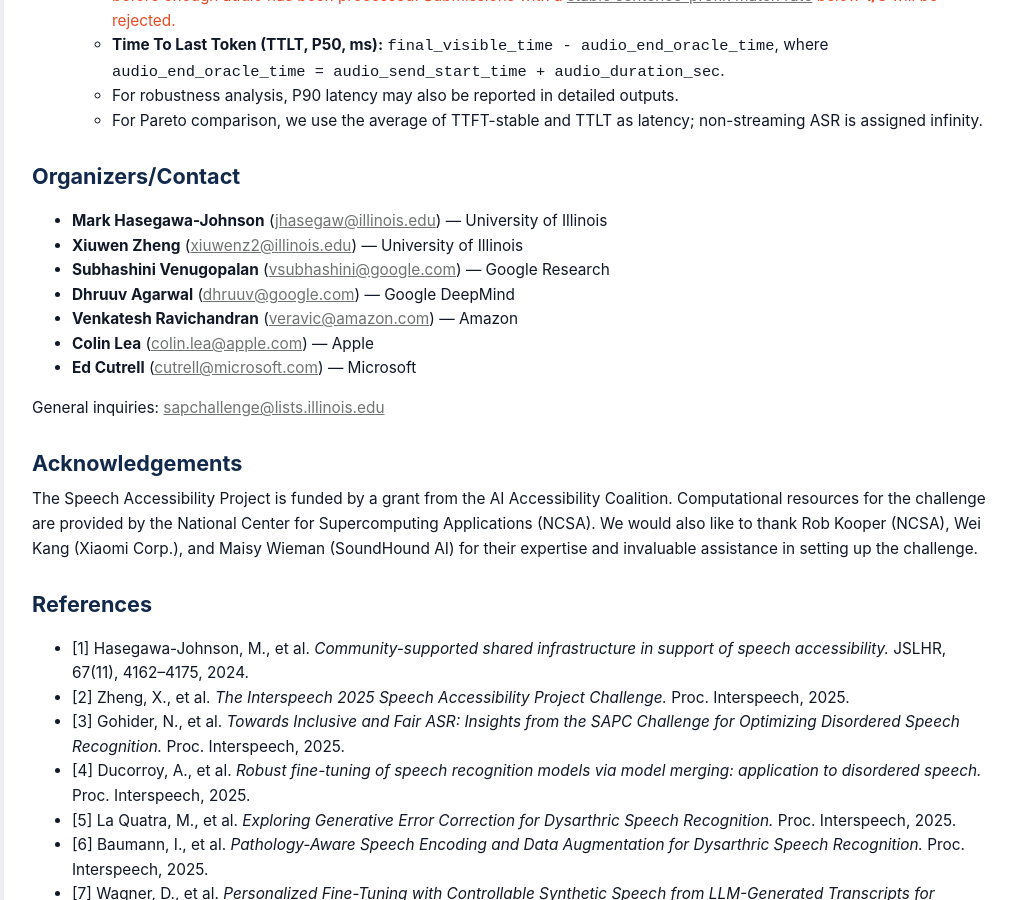
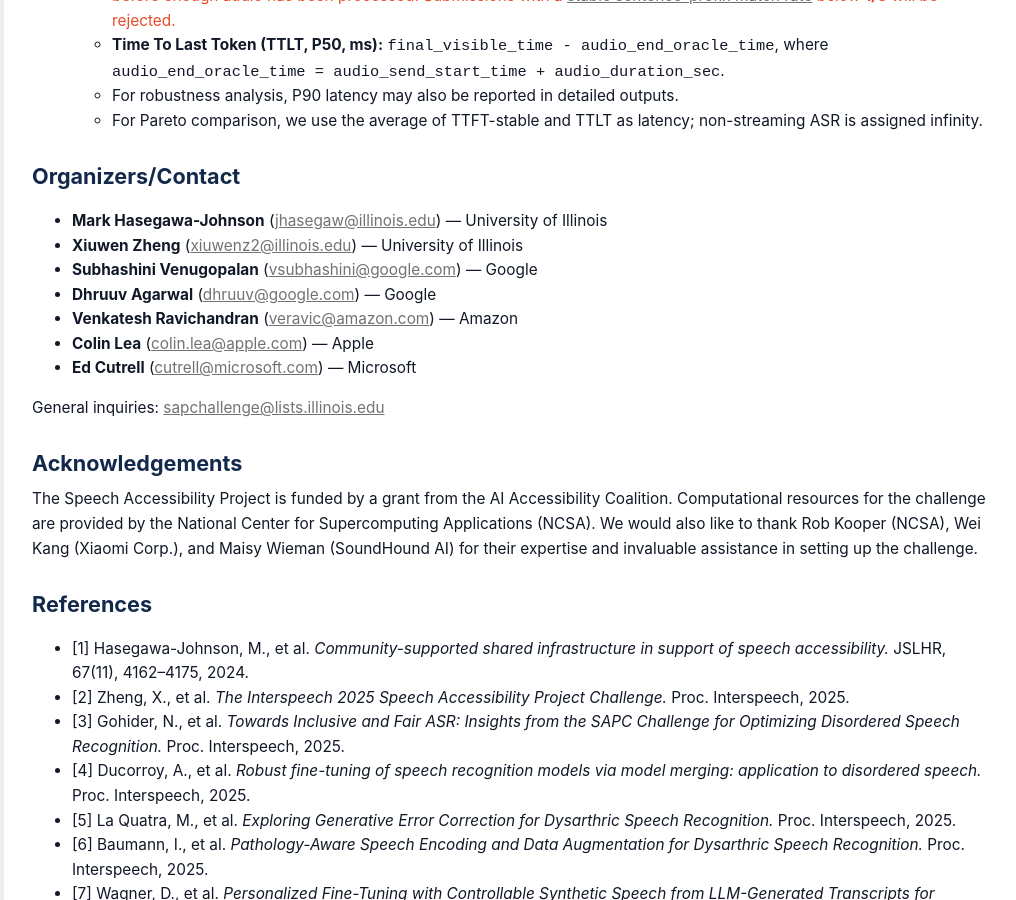
Before and after one commit to xiuwenz2/SAPC2-website, a Jekyll site: the page built from index.md, in a window 1280 px wide and 900 px high, scrolled down 1990 px. Shown: the whole window, without its empty margins (128-1144 px from the left). Built offline with Jekyll 4.4.1, drawn with Linux system fonts in a browser that asks for light colours.

```diff
--- a/index.md
+++ b/index.md
@@ -107,8 +107,8 @@ Teams submitting to the competition will be invited to present their work at the
 ## <a id="call"></a>Organizers/Contact
 - **Mark Hasegawa-Johnson** ([jhasegaw@illinois.edu](mailto:jhasegaw@illinois.edu)) — University of Illinois
 - **Xiuwen Zheng** ([xiuwenz2@illinois.edu](mailto:xiuwenz2@illinois.edu)) — University of Illinois
-- **Subhashini Venugopalan** ([vsubhashini@google.com](mailto:vsubhashini@google.com)) — Google Research
-- **Dhruuv Agarwal** ([dhruuv@google.com](mailto:dhruuv@google.com)) — Google DeepMind
+- **Subhashini Venugopalan** ([vsubhashini@google.com](mailto:vsubhashini@google.com)) — Google
+- **Dhruuv Agarwal** ([dhruuv@google.com](mailto:dhruuv@google.com)) — Google
 - **Venkatesh Ravichandran** ([veravic@amazon.com](mailto:veravic@amazon.com)) — Amazon
 - **Colin Lea** ([colin.lea@apple.com](mailto:colin.lea@apple.com)) — Apple
 - **Ed Cutrell** ([cutrell@microsoft.com](mailto:cutrell@microsoft.com)) — Microsoft
```
